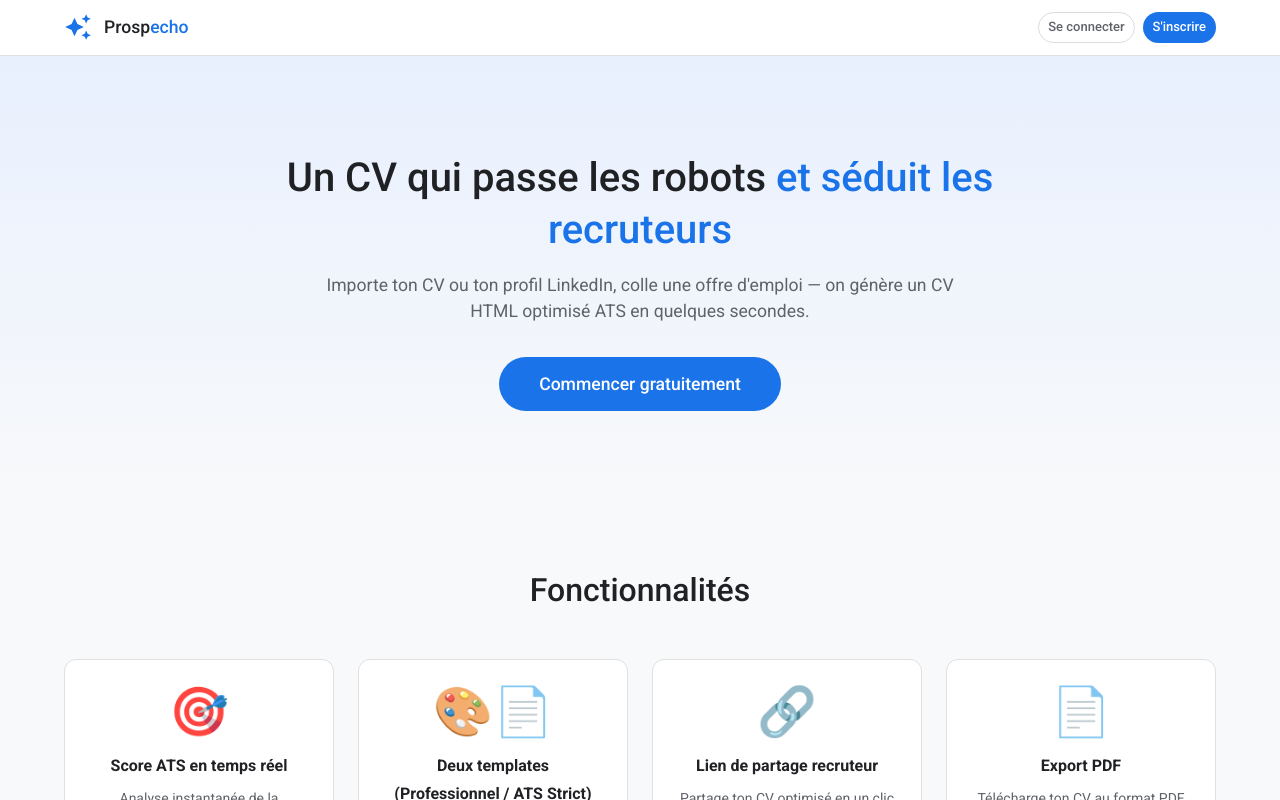
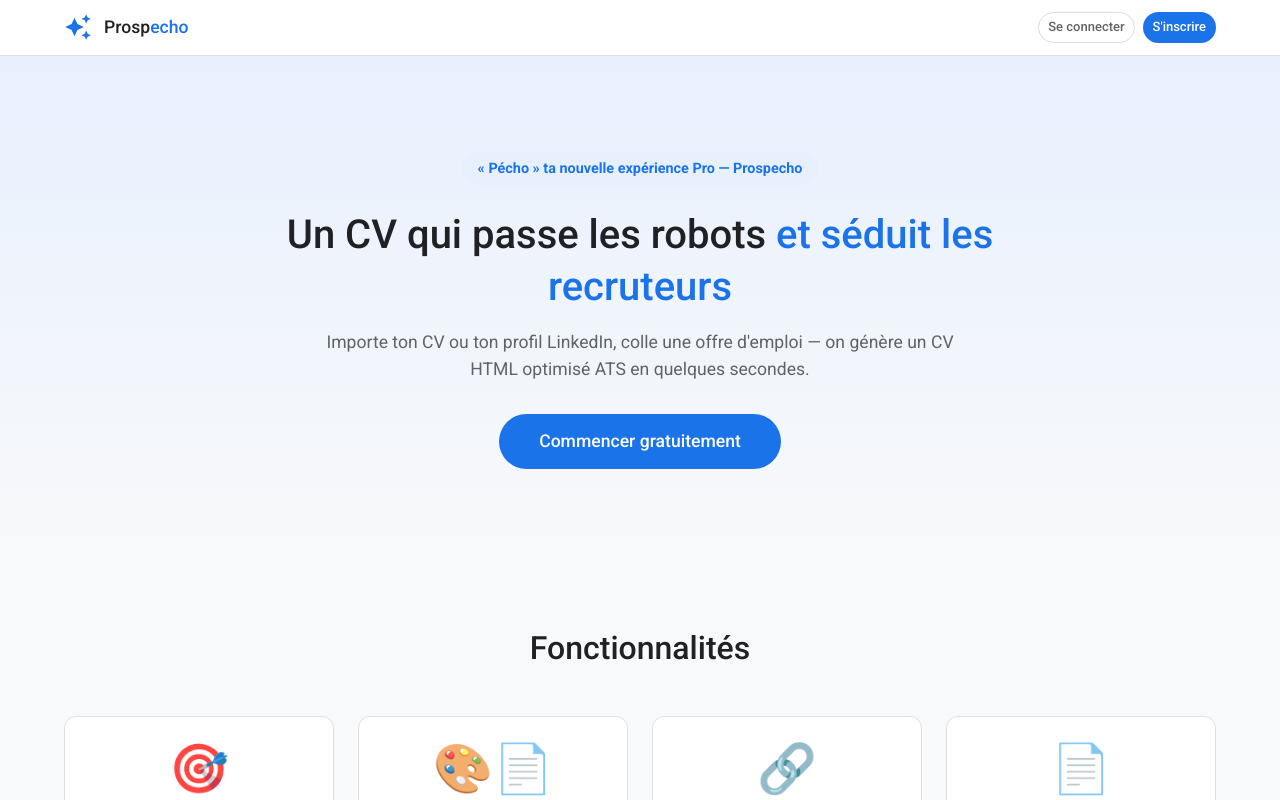
Before and after one commit to jeremybiv/ats-cv-optimizer, a Next.js app: page / in a window 1280 px wide. Shown: the top 800 px of the page. Built offline with nearby package versions, Linux system fonts and the light colour scheme; a web font is replaced by a local one.

Commit message:
feat: add Prospecho slogan to landing page hero
Add "« Pécho » ta nouvelle expérience Pro — Prospecho" as a badge
above the hero headline, and set it as the page meta description.

```diff
--- a/pages/index.js
+++ b/pages/index.js
@@ -48,6 +48,7 @@ export default function LandingPage() {
     <Box sx={{ minHeight: '100vh', bgcolor: '#f8f9fa' }}>
       <Head>
         <title>Prospecho</title>
+        <meta name="description" content="« Pécho » ta nouvelle expérience Pro - Prospecho" />
       </Head>
       {/* Header */}
       <Box sx={{ bgcolor: '#fff', borderBottom: '1px solid #e0e0e0', py: 1.5, px: { xs: 2, md: 4 } }}>
@@ -74,6 +75,12 @@ export default function LandingPage() {
       {/* Hero */}
       <Box sx={{ py: { xs: 8, md: 12 }, textAlign: 'center', background: 'linear-gradient(180deg, #e8f0fe 0%, #f8f9fa 100%)' }}>
         <Container maxWidth="md">
+          <Box sx={{
+            display: 'inline-block', bgcolor: '#e8f0fe', color: '#1a73e8',
+            px: 2, py: 0.75, borderRadius: '20px', fontWeight: 600, fontSize: '0.9rem', mb: 3,
+          }}>
+            « Pécho » ta nouvelle expérience Pro — Prospecho
+          </Box>
           <Typography variant="h3" sx={{ fontWeight: 500, color: '#202124', fontSize: { xs: '1.8rem', md: '2.5rem' }, mb: 2, lineHeight: 1.3 }}>
             Un CV qui passe les robots <span style={{ color: '#1a73e8' }}>et séduit les recruteurs</span>
           </Typography>
```
